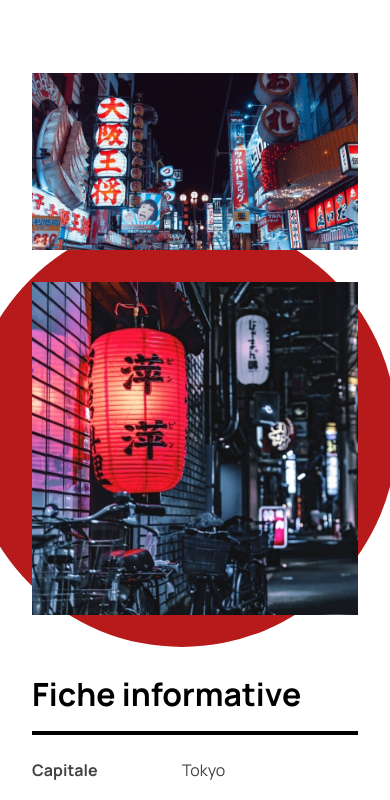
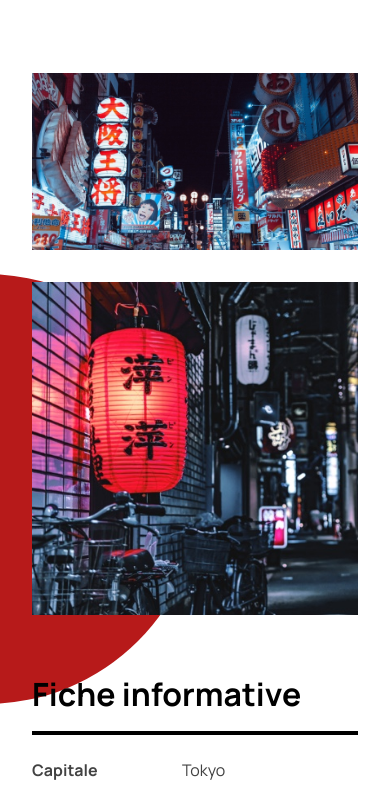
Before and after one commit to antoineCantoro/bigbump-japan, a website: page dist/index.html in a window 390 px wide. Shown: the part 300-1100 px from the top of the page. Drawn offline with nearby package versions, Linux system fonts and the light colour scheme.

Commit message:
circle mobile css fix

```diff
--- a/src/scss/main.scss
+++ b/src/scss/main.scss
@@ -62,8 +62,8 @@ body {
         width: 430px;
         height: 430px;
 
-        left: -20%;
-        bottom: 0%;
+        left: -80%;
+        bottom: -10%;
     }
 }
 
```
Also changed, not shown: dist/css/main.css, 1 other file.
